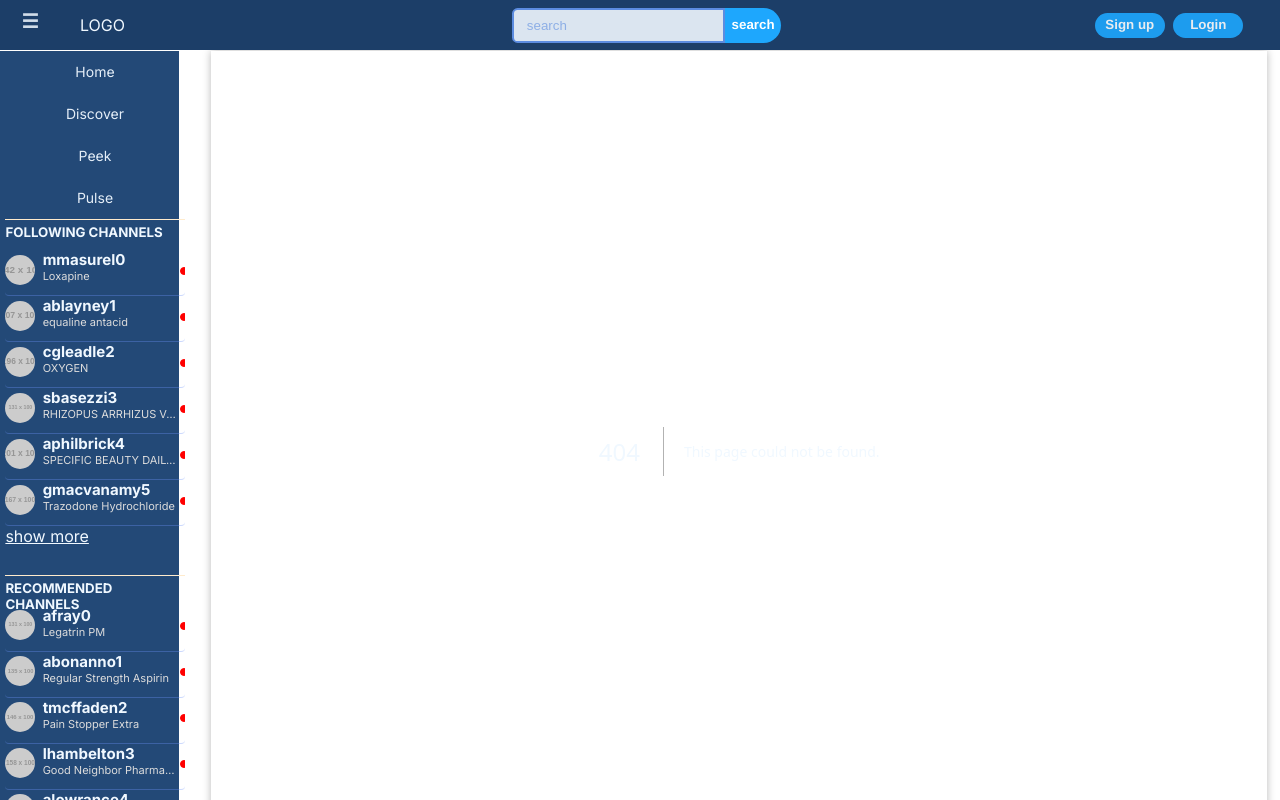
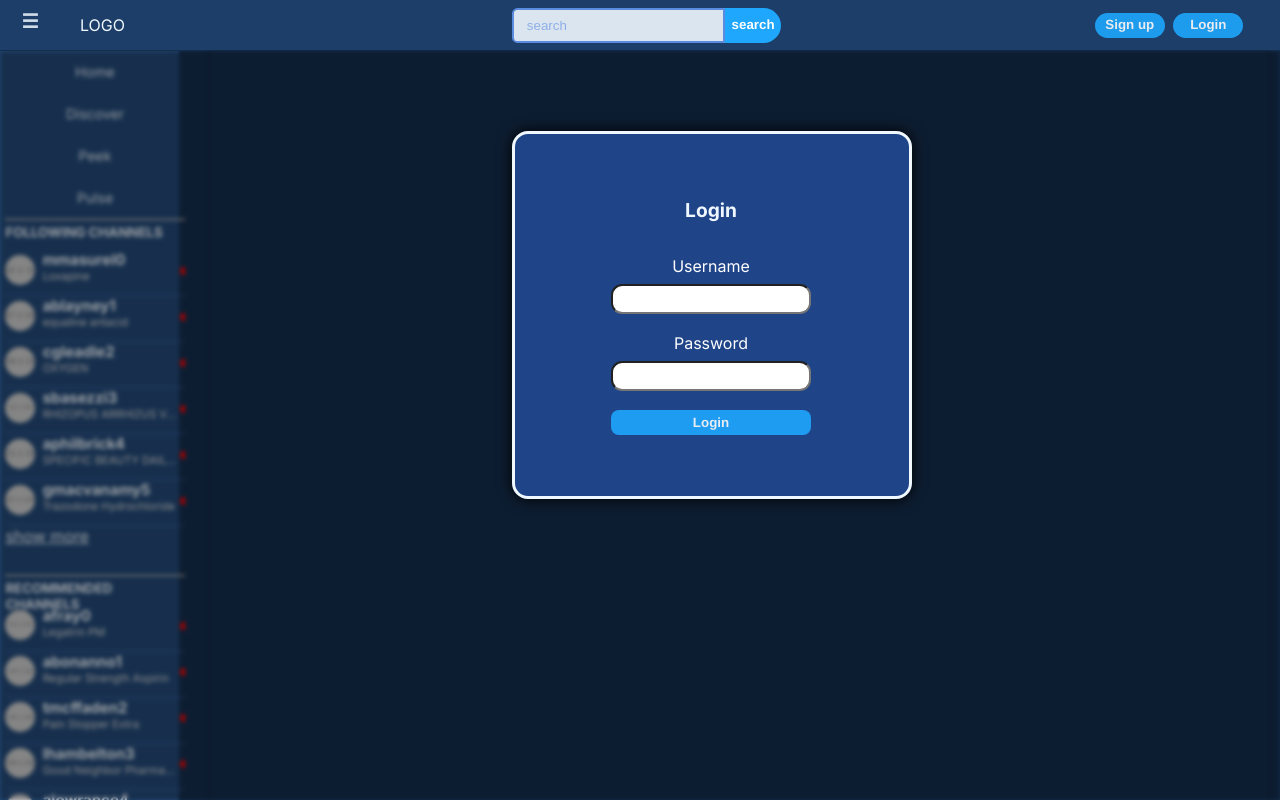
Before and after one commit to daniman123/synk-app, a Next.js app: page /login in a window 1280 px wide. Before the commit this address had no page. Built offline with nearby package versions, Linux system fonts and the light colour scheme.

Commit message:
login popup design done

```diff
--- a/src/app/layout.tsx
+++ b/src/app/layout.tsx
@@ -17,12 +17,6 @@ export default function RootLayout({
 		<html lang="en">
 			<body className={inter.className}>
 				<PrimaryLayout>{children}</PrimaryLayout>
-				{/* <NavBar isLoggedIn={false} />
-				<SideBar
-					followedChannels={jsonDataFollowing}
-					recommendedChannels={jsonDataRecommended}
-				/>
-				{children} */}
 			</body>
 		</html>
 	);
--- /dev/null
+++ b/src/app/login/page.tsx
@@ -0,0 +1,11 @@
+import Login from "@/components/PopUp/auth/Login";
+
+const Pagas = () => {
+	return (
+		<main className="auth-main">
+			<Login exampleProp={false} />
+		</main>
+	);
+};
+
+export default Pagas;
--- a/src/components/Layouts/primary/PrimaryLayout.css
+++ b/src/components/Layouts/primary/PrimaryLayout.css
@@ -9,7 +9,6 @@ html,
 body {
 	max-width: 100vw;
 	overflow-x: hidden;
-	/* height: 100vh; */
 }
 
 body {
@@ -17,8 +16,13 @@ body {
 	height: 100vh;
 }
 
-main {
-	margin-top: 50px;
+main.auth-main {
+	display: block;
+	position: fixed;
+	width: 100vw;
+	height: 100vh;
+	left: 0;
+	backdrop-filter: blur(2px) brightness(65%);
 }
 
 button.primary {
--- a/src/components/Layouts/sidebar/components/expanded/expandedActionButtons.tsx
+++ b/src/components/Layouts/sidebar/components/expanded/expandedActionButtons.tsx
@@ -6,7 +6,7 @@ export const ExpandedActionButtons = (): JSX.Element => {
 		<div className="side-bar-expanded-action-buttons-container">
 			<div className="expanded-action-buttons-list-container">
 				<div className="expanded-action-button">
-					<Link href={"/home"}>
+					<Link href={"/"}>
 						<span>Home</span>
 					</Link>
 				</div>
--- a/src/components/PopUp/auth/Login.css
+++ b/src/components/PopUp/auth/Login.css
@@ -1,9 +1,17 @@
 dialog.auth-handler-dialog {
-	display: block;
+	display: flex;
 	position: relative;
+
+	left: 40%;
+	top: 5rem;
+
 	height: 23rem;
 	width: 25rem;
 	background-color: rgba(37, 79, 158, 0.808);
+	border-radius: 1rem;
+	box-shadow: 0 0 15px black;
+	z-index: 100;
+
 }
 
 .Login-container {
@@ -26,9 +34,9 @@ h4.auth-title-dialog {
 
 form.auth-form {
 	display: grid;
-	gap: 1.5rem;
-	padding-block: 1rem;
-	padding-inline: 4rem;
+	gap: 1.2rem;
+	padding-block: .1rem;
+	padding-inline: 3rem;
 }
 
 label.auth-input-label {
@@ -43,12 +51,13 @@ label.auth-input-label {
 
 input.auth-input {
 	margin-top: 0.5rem;
-	border-radius: 0.25rem;
-	height: 20px;
+	border-radius: 0.7rem;
+	height: 30px;
+	width: 200px;
 	color: black;
 }
 
-button.submit-auth {
-	background-color: cornflowerblue;
-	border-radius: 0.25rem;
+button.primary.submit-auth {
+	border-radius: 0.5rem;
+	height: 25px;
 }
--- a/src/components/PopUp/auth/Login.mocks.ts
+++ b/src/components/PopUp/auth/Login.mocks.ts
@@ -1,4 +1,4 @@
-import { ILogin } from './Login';
+import { ILogin } from "./Login";
 
 const base: ILogin = {
 	exampleProp: true,
--- a/src/components/PopUp/auth/Login.tsx
+++ b/src/components/PopUp/auth/Login.tsx
@@ -31,7 +31,7 @@ export const AuthInput = ({
 const Login = ({ exampleProp }: ILogin) => {
 	console.log(exampleProp);
 	return (
-		<dialog open={exampleProp} className="auth-handler-dialog">
+		<dialog open className="auth-handler-dialog">
 			<div className="Login-container">
 				<div className="auth-title-container">
 					<h4 className="auth-title-dialog">Login</h4>
@@ -49,7 +49,7 @@ const Login = ({ exampleProp }: ILogin) => {
 								inputType="password"
 								authLabel="Password"
 							/>
-							<button className="submit-auth" type="submit">
+							<button className="primary submit-auth" type="submit">
 								Login
 							</button>
 						</form>
```
Also changed, not shown: src/app/paga/page.tsx (deleted, +0 -9 lines), 1 other file (tests, documents, lock files or other folders). Lines whose indentation alone changed are shown as unchanged.
